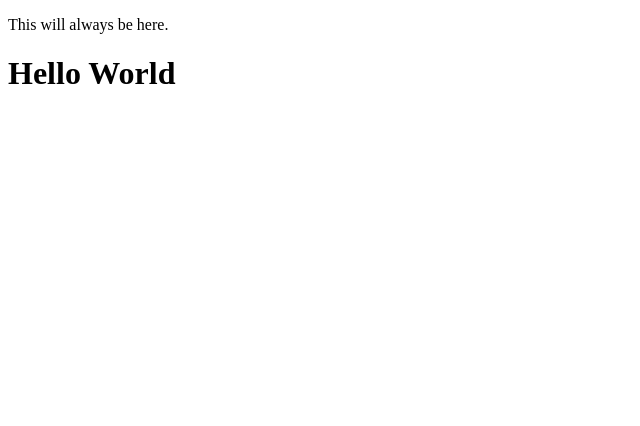
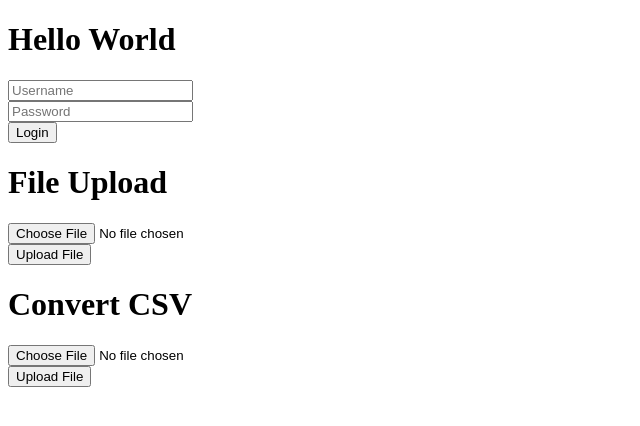
Before and after one commit to dmurari7/firstflaskapp, a Flask app: page / in a window 1280 px wide. Shown: the top 426 px of the page, without its empty margins (0-640 px from the left). Run offline with Flask 3, Linux system fonts and the light colour scheme.

Commit message:
more stuff to commit for venv

```diff
--- a/app.py
+++ b/app.py
@@ -1,10 +1,47 @@
-from flask import Flask, render_template
+from turtle import pd
+from flask import Flask, render_template, request, Response
 
 app = Flask(__name__, template_folder='templates')
 
-@app.route('/')
+
+@app.route('/', methods=['GET', 'POST'])
 def index():
-    return render_template('index.html')
+    if request.method == 'GET':
+        return render_template('index.html')
+    elif request.method == 'POST':
+        username = request.form['username']
+        password = request.form['password']
+
+        if username == 'dharshaan' and password == 'hi':
+            return 'Successfully logged in'
+        else:
+            return 'Invalid credentials'
+
+@app.route('/file-upload', methods=['POST'])
+def file_upload():
+    file = request.files['file']
+
+    if file.content_type == 'text/plain':
+        return file.read().decode('utf-8')
+    elif file.content_type == 'application/pdf':
+        content = 'PDF file uploaded successfully.'
+
+
+@app.route('/convert_csv', methods=['POST'])
+def convert_csv():
+    file = request.files['file']
+
+    df = pd.read_excel(file)
+
+    response = Response(
+        df.to_csv(),
+        mimetype='text/csv',
+        headers={
+            'Content-Disposition': 'attachment; filename=result.csv'
+        }
+    )
+
+    return response
 
 
 
--- a/templates/base.html
+++ b/templates/base.html
@@ -8,7 +8,6 @@
     <title>{% block title %}Default Value{% endblock %}</title>
 </head>
 <body>
-    <p>This will always be here.</p>
     {% block content %}{% endblock %}
 </body>
 </html>
--- a/templates/index.html
+++ b/templates/index.html
@@ -3,4 +3,21 @@
 
 {% block content %}
     <h1>Hello World</h1>
+    <form method="POST" action="{{ url_for('index') }}">
+        <input type="text" name="username" placeholder="Username"><br>
+        <input type="text" name="password" placeholder="Password"><br>
+        <input type="submit" value="Login">
+    </form>
+
+    <h1>File Upload</h1>
+    <form method="POST" action="{{ url_for('file_upload') }}" enctype="multipart/form-data">
+        <input type="file" name="file" accept="application/pdf, text/plain" required="required"><br>
+        <input type="submit" value="Upload File">
+    </form>
+
+    <h1>Convert CSV</h1>
+    <form method="POST" action="{{ url_for('convert_csv') }}" enctype="multipart/form-data">
+        <input type="file" name="file" accept="application/vnd.openxmlformats-officedocument.spreadsheetml.sheet, application/vnd.openxmlformats-officedocument" required="required"><br>
+        <input type="submit" value="Upload File">
+    </form>
 {% endblock %}
```
